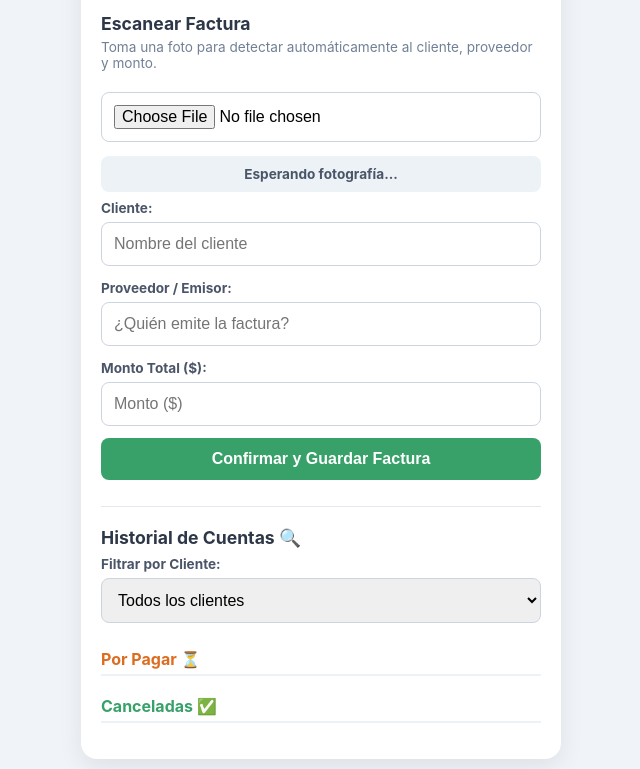
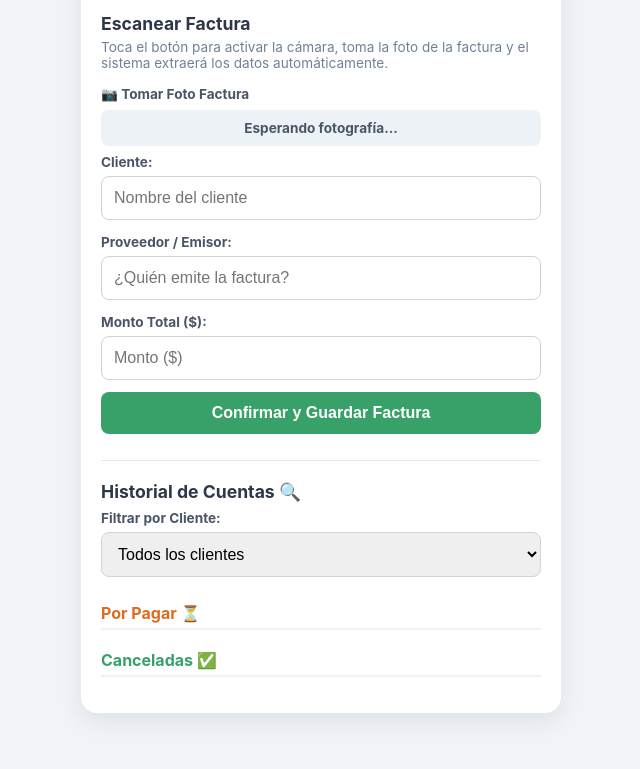
Before and after one commit to tonyostos2-arch/control-facturas, a plain HTML site: page index.html in a window 1280 px wide. Shown: the part 62-831 px from the top of the page, without its empty margins (319-959 px from the left). After the commit the page ends 800 px from the top, so only its background shows below. Drawn offline with Linux system fonts and the light colour scheme.

Commit message:
Update index.html

```diff
--- a/index.html
+++ b/index.html
@@ -15,9 +15,11 @@
 
         <section class="ocr-section">
             <h2>Escanear Factura</h2>
-            <p class="instruction">Toma una foto para detectar automáticamente al cliente, proveedor y monto.</p>
+            <p class="instruction">Toca el botón para activar la cámara, toma la foto de la factura y el sistema extraerá los datos automáticamente.</p>
 
-            <input type="file" id="invoice-file" accept="image/*" capture="environment">
+            <label for="invoice-file" class="btn-camera-trigger">📷 Tomar Foto Factura</label>
+            <input type="file" id="invoice-file" accept="image/*" capture="environment" style="display: none;">
+
             <div id="status" class="status">Esperando fotografía...</div>
 
             <div class="form-invoice">
```
